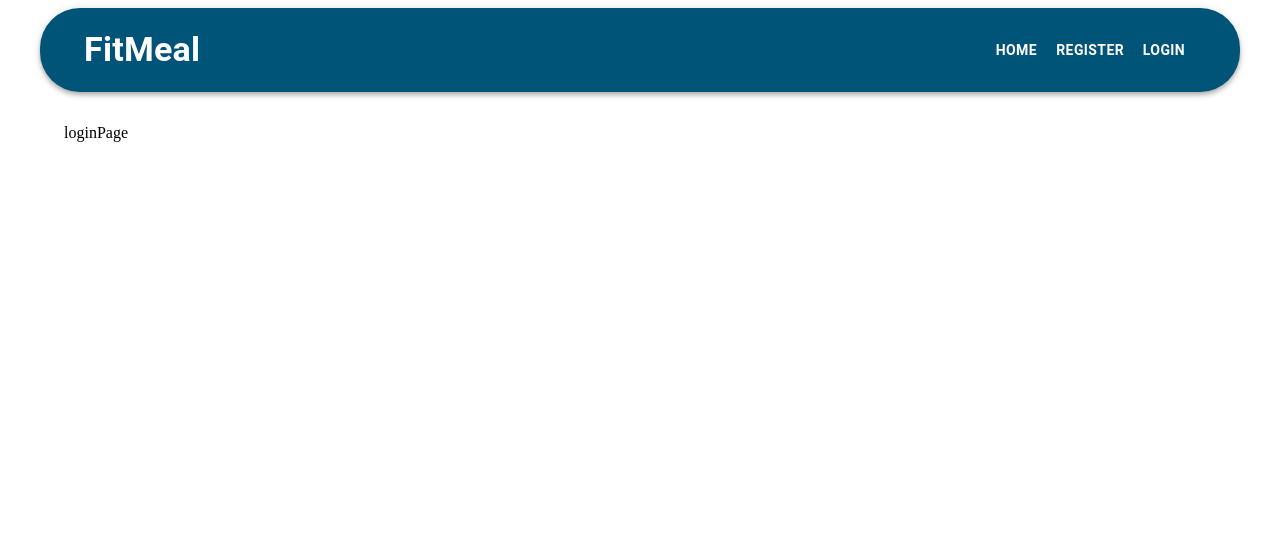
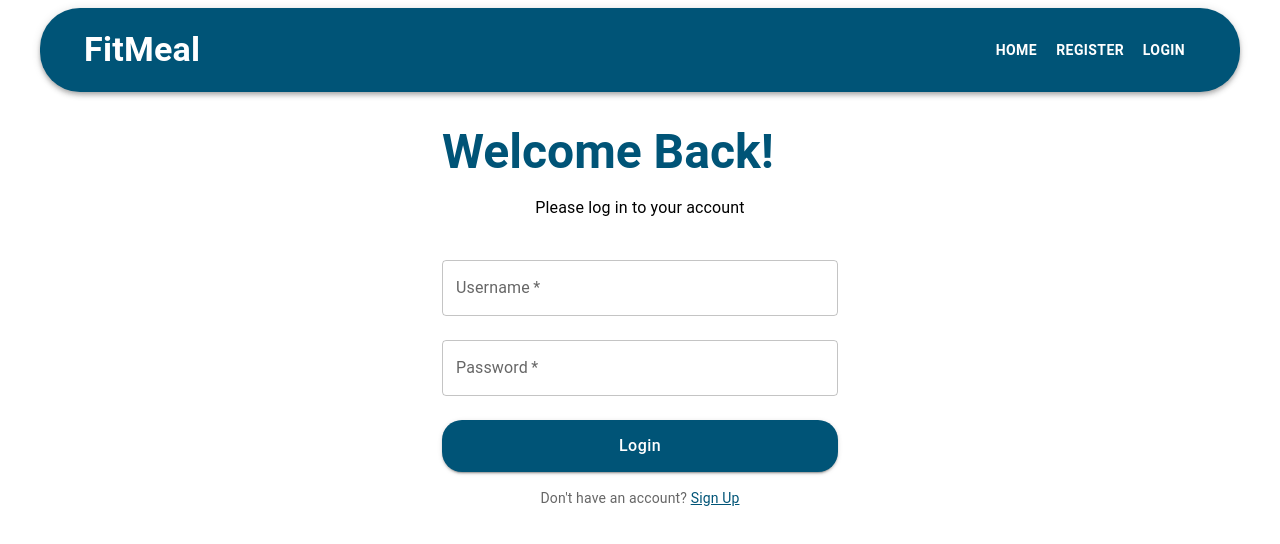
Before and after one commit to ahmedselamin/FitMeal, a React (Vite) app in the folder client/: page /login in a window 1280 px wide. Shown: the top 544 px of the page. Built offline with nearby package versions, Linux system fonts and the light colour scheme.

Commit message:
add page

```diff
--- a/client/src/pages/loginPage.jsx
+++ b/client/src/pages/loginPage.jsx
@@ -1,9 +1,80 @@
-import React from 'react'
+import { Box, Container, Typography, Button, TextField } from "@mui/material";
 
-const loginPage = () => {
+const LoginPage = () => {
   return (
-    <div>loginPage</div>
-  )
-}
+    <Container maxWidth="xs">
+      <Box
+        sx={{
+          mt: 2,
+          display: 'flex',
+          flexDirection: 'column',
+          justifyContent: 'center',
+          alignItems: 'letf',
+        }}>
 
-export default loginPage
+        <Typography
+          variant="h3"
+          sx={{
+            fontWeight: 'bold',
+            mb: 2,
+            color: '#005477',
+          }}>
+          Welcome Back!
+        </Typography>
+        <Typography
+          variant="body1"
+          sx={{
+            mb: 4,
+            textAlign: 'center',
+          }}>
+          Please log in to your account
+        </Typography>
+
+        <Box component="form" noValidate autoComplete="off" sx={{ width: '100%' }}>
+          <TextField
+            margin="dense"
+            name="username"
+            label="Username"
+            type="text"
+            fullWidth
+            required
+            sx={{ mb: 2 }}
+          />
+          <TextField
+            margin="dense"
+            name="password"
+            label="Password"
+            type="password"
+            fullWidth
+            required
+            sx={{ mb: 3 }}
+          />
+          <Button
+            variant="contained"
+            fullWidth
+            type="submit"
+            sx={{
+              backgroundColor: '#005477',
+              borderRadius: '20px',
+              py: 1.5,
+              fontSize: '16px',
+              textTransform: 'none',
+              '&:hover': {
+                backgroundColor: '#000',
+              },
+            }}>
+          Login
+          </Button>
+        </Box>
+        <Typography
+          variant="body2"
+          sx={{ mt: 2, color: 'text.secondary', textAlign: 'center' }}>
+
+          Don't have an account? <a href="/register" style={{ color: '#005477' }}>Sign Up</a>
+        </Typography>
+      </Box>
+    </Container>
+  );
+};
+
+export default LoginPage;
```
